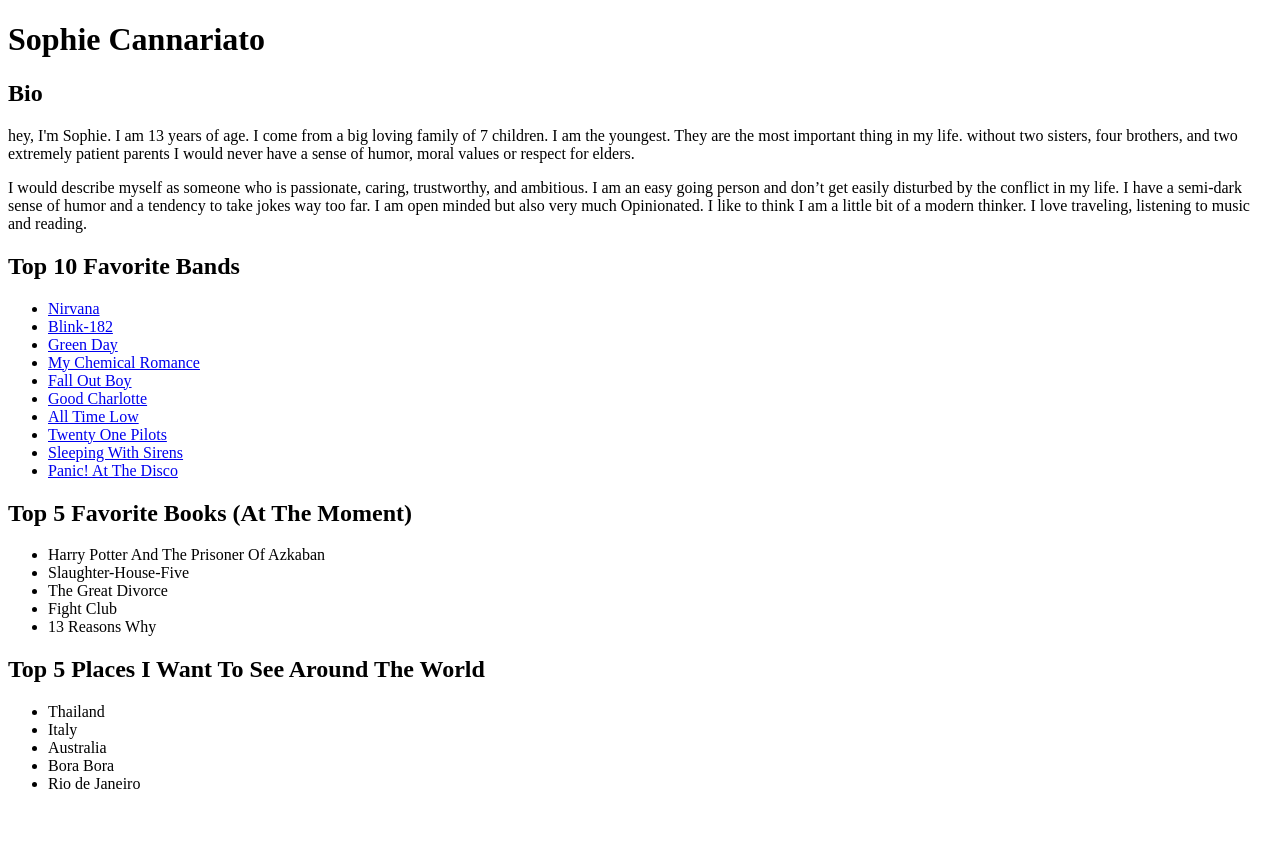
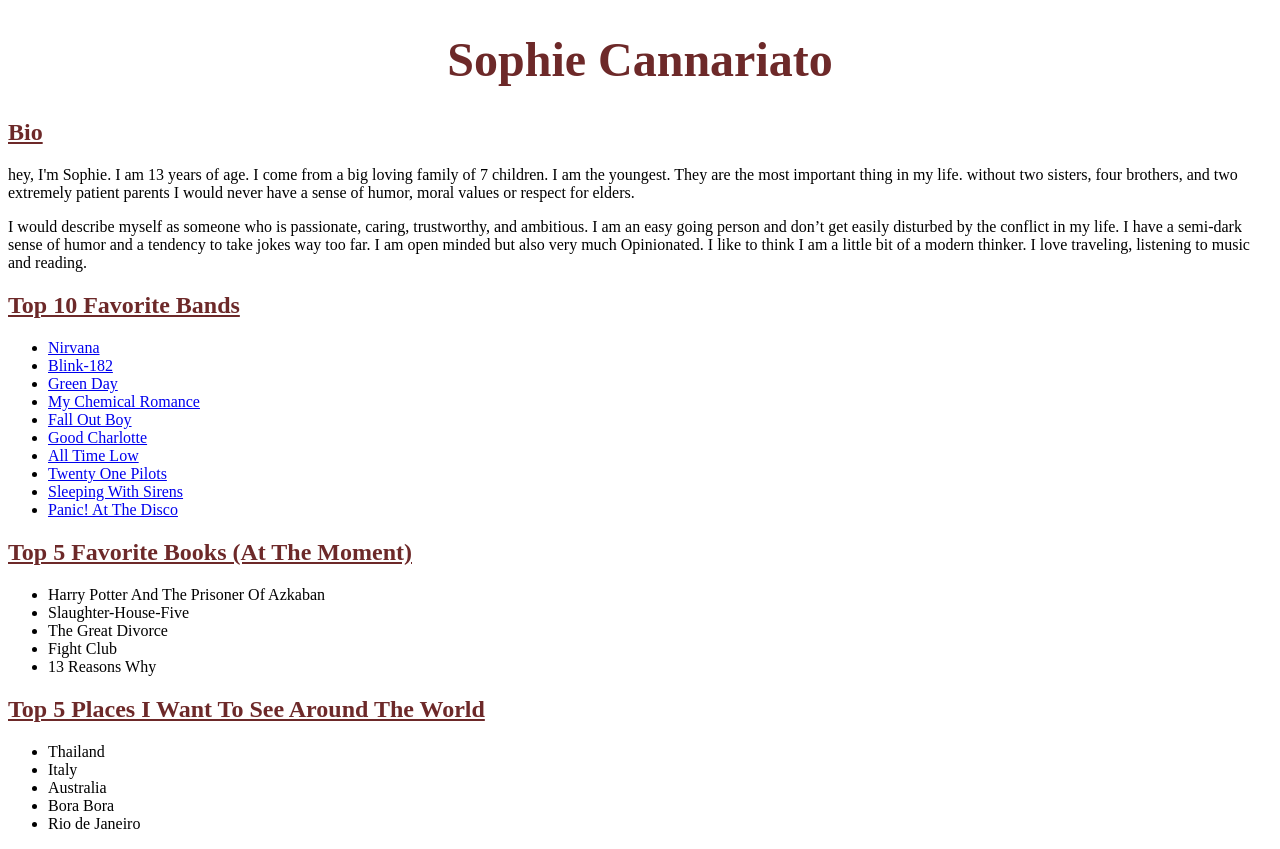
Before and after one commit to GeneralOutcast/generaloutcast.github.io, a plain HTML site: page index.html in a window 1280 px wide. Before the commit the page ends 809 px from the top, so only its background shows below. Drawn offline with Linux system fonts and the light colour scheme.

Commit message:
prettified text things :rainbow:

```diff
--- a/css/main.css
+++ b/css/main.css
@@ -1,5 +1,18 @@
 # awesome styles go here
 
 html {
-  font-size: 18px;
+  font-size: 16px;
 }
+
+h1 {
+  text-align: center;
+  font-size: 48px;
+}
+
+h1, h2 {
+color: #6D2929;
+}
+
+h2 {
+  text-decoration: underline;
+}
```
